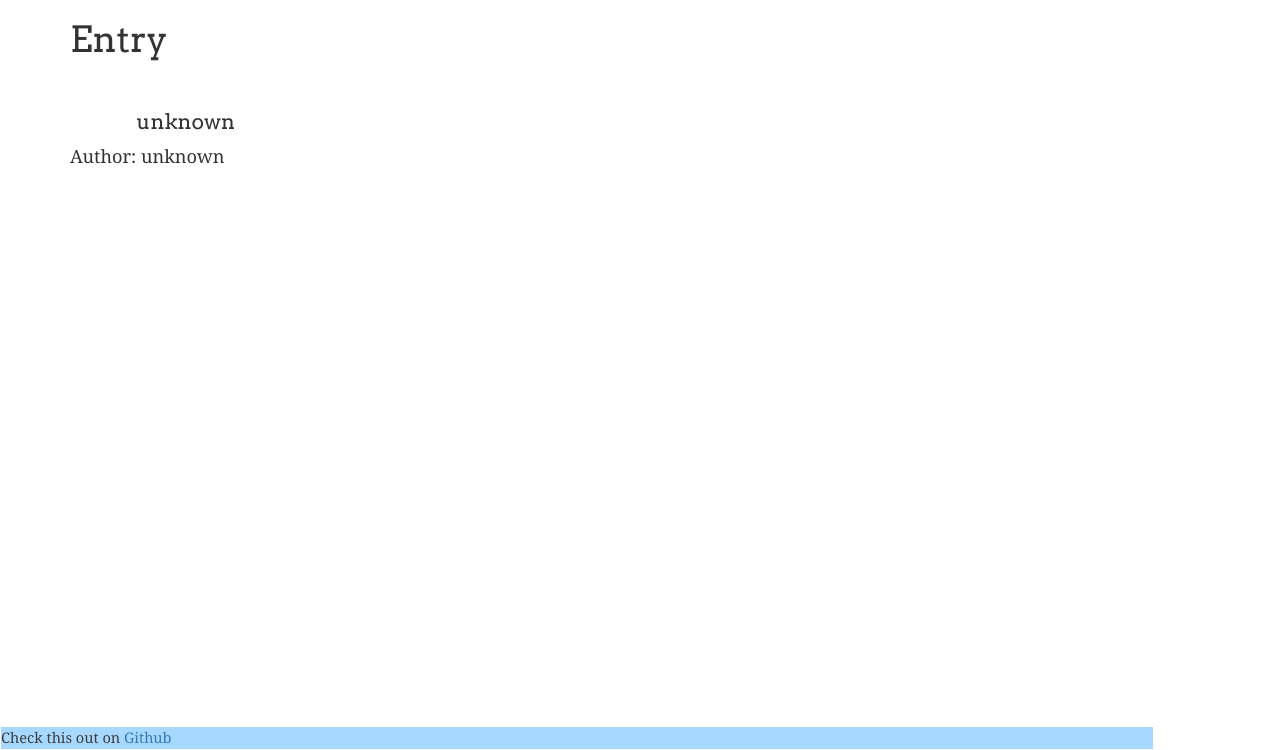
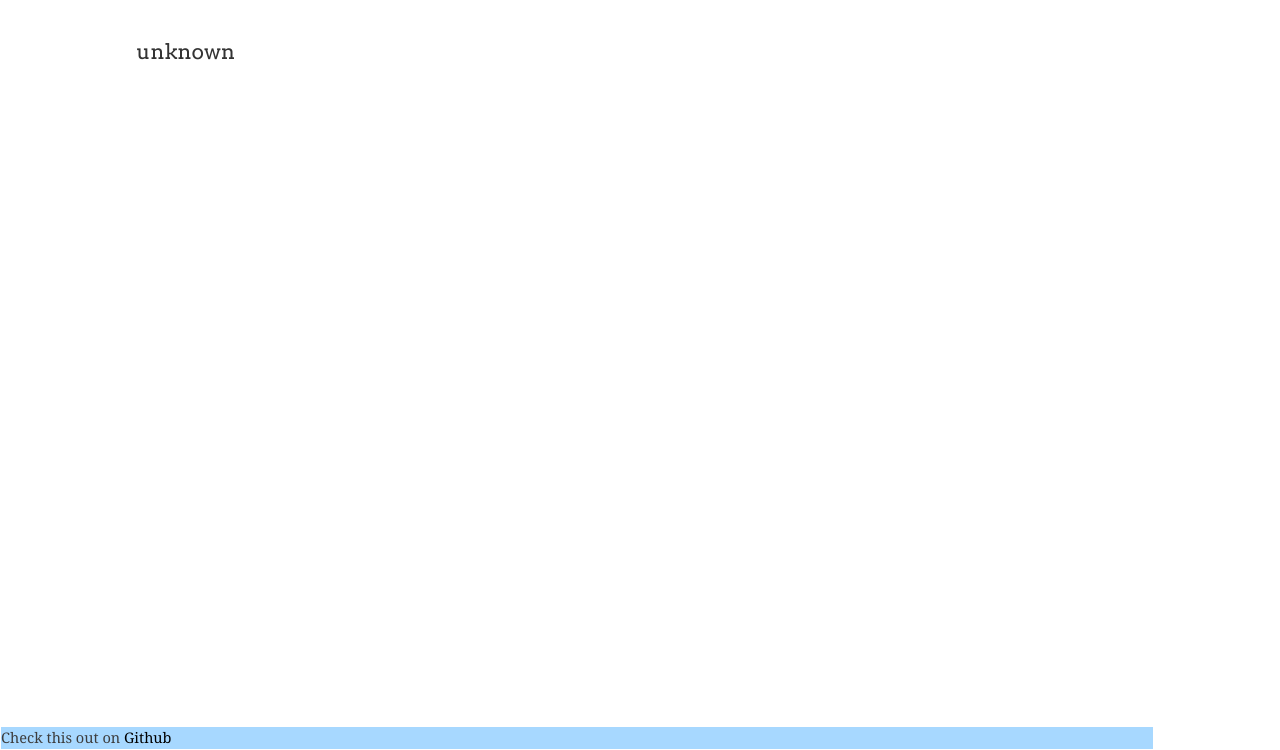
Before and after one commit to j10sanders/WinTheMini, a Flask app: template crossword/templates/render_entry.html in a window 1280 px wide. Shown: the part 50-800 px from the top of the page. Run offline with Flask 2, Linux system fonts and the light colour scheme; the template is opened without the code that fills it, so the values that code supplies are empty; some libraries are stand-ins or nearby versions.

Commit message:
git status
exit

git exit
no

-m "test"

ok

```diff
--- a/crossword/templates/add_entry.html
+++ b/crossword/templates/add_entry.html
@@ -8,7 +8,7 @@
 <form role="form" method="POST">
     <div class="form-group">
         <label for="title">Time</label>
-        <input type="text" class="form-control" id="title" name="title" placeholder=":69" required>
+        <input type="text" class="form-control" id="title" name="title" placeholder="69 or :69 or 0:69 works" required>
     </div>
 
     <div class="form-group">
--- a/crossword/templates/base.html
+++ b/crossword/templates/base.html
@@ -49,8 +49,13 @@
 
  /*.content-footer,*/
 
-body{
+body {
   font-family: Georgia;
+}
+
+
+label {
+  font-family: Arial, sans-serif;
 }
 
 p {
@@ -66,6 +71,9 @@ h2{
   font-size: 1em;
 }
 
+a {
+  color: #000000 ;
+}
 
 footer { padding: 0em 0;
 width: 90%;
--- a/crossword/templates/macros.html
+++ b/crossword/templates/macros.html
@@ -12,7 +12,7 @@
     </div>
     <div class="col-md-10">
         <h1>
-            {{ entry.title }}
+         <a href="{{ url_for( 'get_entry', id = entry.id)}}"> {{ entry.title }} </a>
         </h1>
         <p>
         {{ entry.content | markdown }}
--- a/crossword/templates/register.html
+++ b/crossword/templates/register.html
@@ -1,5 +1,6 @@
 {% extends "base.html" %}
 {% block content %}
+
 <form role="form" method="POST">
     <h1>Register so you can post your Mini Crossword Times</h1>
     <div class="username">
--- a/crossword/templates/render_entry.html
+++ b/crossword/templates/render_entry.html
@@ -3,21 +3,22 @@
 
 {% block content %}
 
-<h1>
-    Entry {{entry.id}}
-</h1>
 
 {{ macros.render_entry(entry) }}
 
-<p>
-Author: {{ entry.author.name|default('unknown') }}
-</p>
 
- <p>
+ <h2>
       <!-- This is a comment  <li><a href="/entry/{{ entry.id }}/edit">Edit This Entry</a></li> -->
        {% if current_user.is_authenticated %}
        <a href="{{ url_for( 'edit_entry_post', id = entry.id)}}">   Edit This Entry    </a>
        {% endif %}
-</p>
+</h2>
+
+ <h2>
+      <!-- This is a comment  <li><a href="/entry/{{ entry.id }}/edit">Edit This Entry</a></li> -->
+       {% if current_user.is_authenticated %}
+       <a href="{{ url_for( 'delete_entry_get', id = entry.id)}}">   Delete This Entry    </a>
+       {% endif %}
+</h2>
 
 {% endblock %}
```
Also changed, not shown: crossword/views.py (+13 -1 lines).
